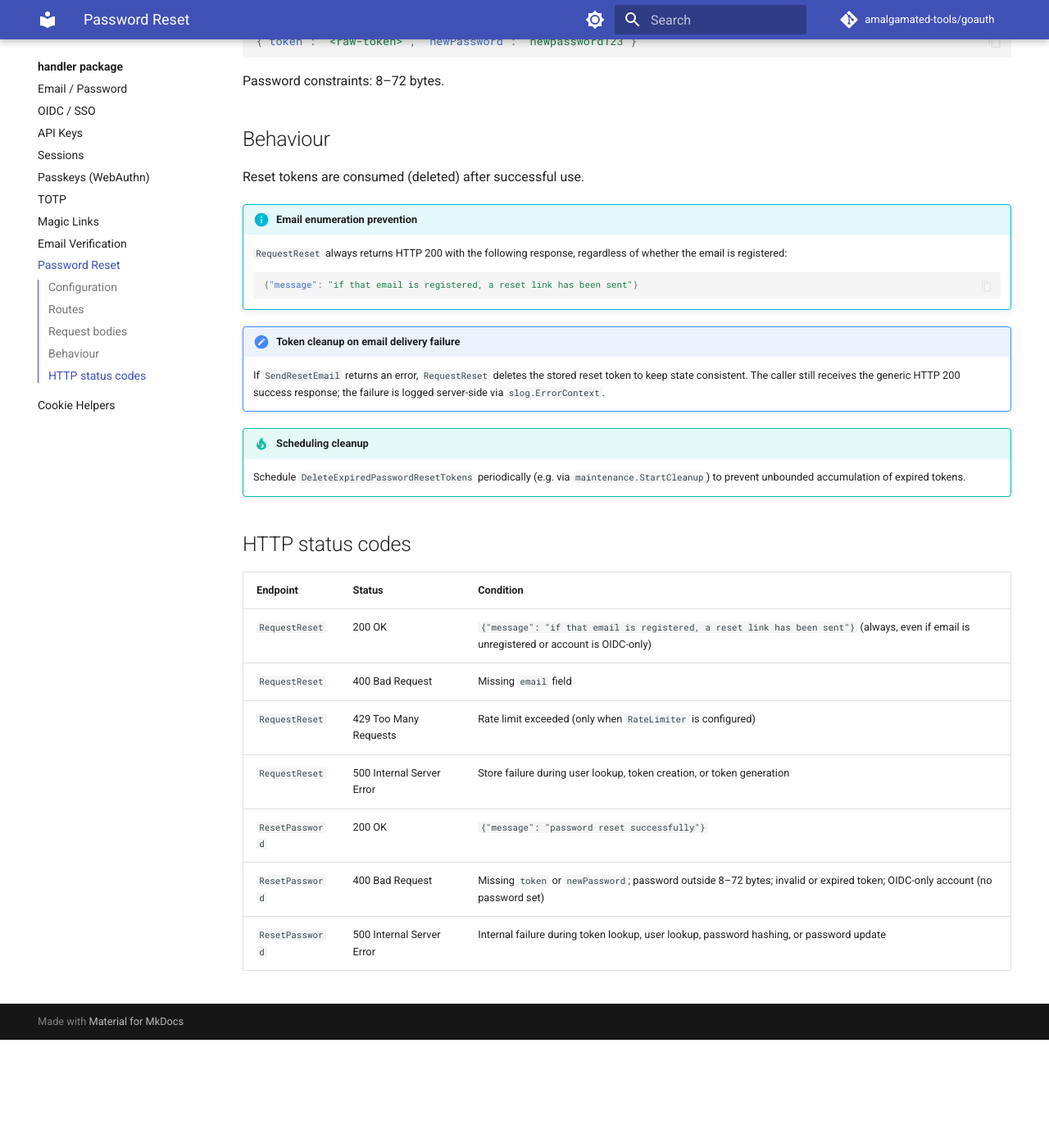
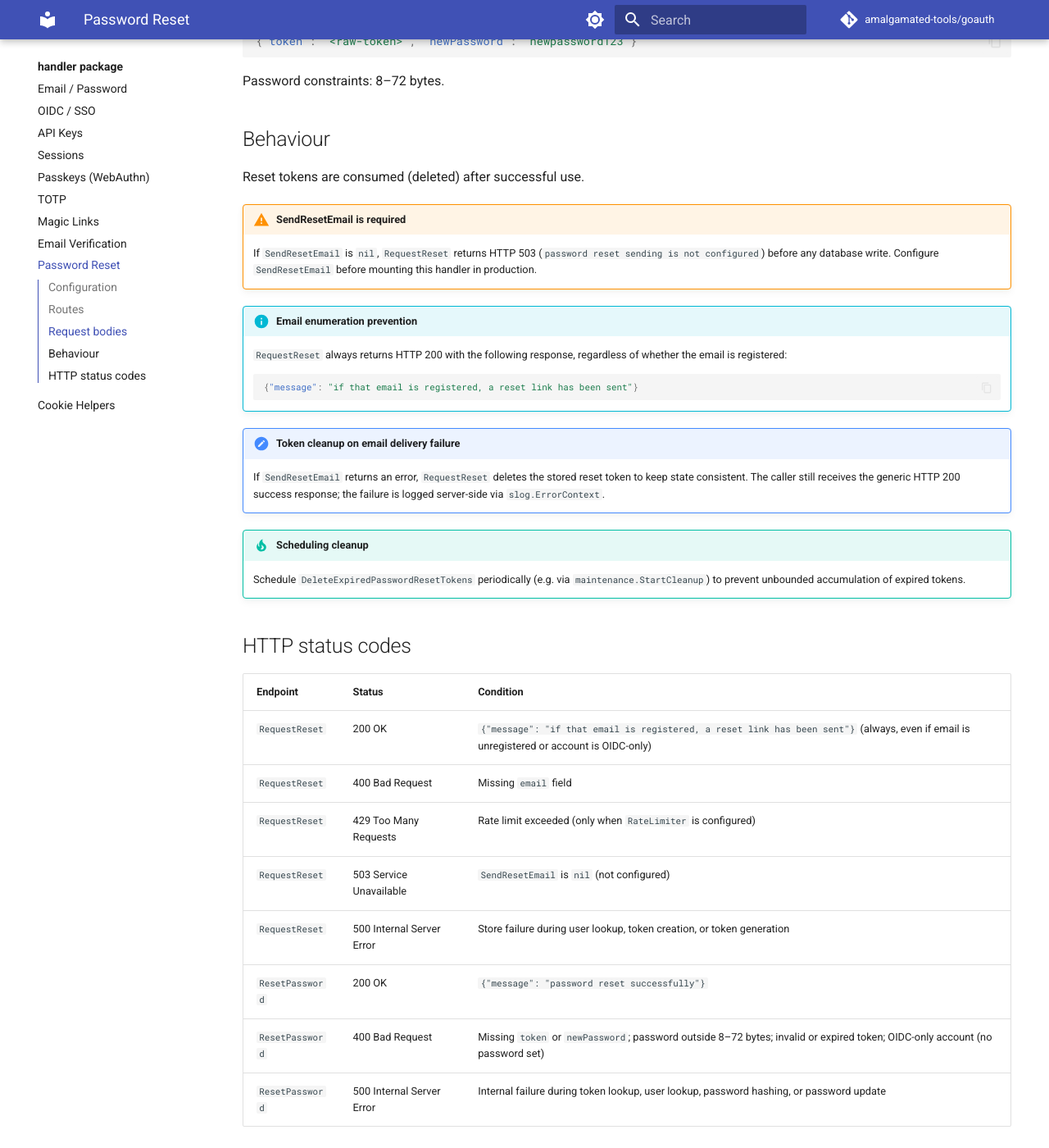
Before and after one commit to amalgamated-tools/goauth, an MkDocs documentation site: the page built from docs/handler/password-reset.md, in a window 1280 px wide and 1400 px high, scrolled down 874 px. Shown: the whole window at 82% size. Built offline with MkDocs 1.6.1 and Material for MkDocs 9.7.7, drawn with Linux system fonts in a browser that asks for light colours; comment, search, counter and statistics services are not loaded; before the commit the page ends 2142 px from its top, so only the background shows below that.

Commit message:
docs: document HTTP 503 when SendResetEmail is nil in PasswordResetHandler (#158)
RequestReset returns HTTP 503 before any database write when SendResetEmail
is nil, consistent with the nil-sender behaviour in MagicLinkHandler and
EmailVerificationHandler. Add a warning admonition and a 503 row to the
HTTP status codes table, matching the pattern already established in
magic-links.md and email-verification.md.

Co-authored-by: github-actions[bot] <41898282+github-actions[bot]@users.noreply.github.com>
Co-authored-by: Copilot <223556219+Copilot@users.noreply.github.com>

```diff
--- a/docs/handler/password-reset.md
+++ b/docs/handler/password-reset.md
@@ -39,6 +39,9 @@ Password constraints: 8–72 bytes.
 
 Reset tokens are consumed (deleted) after successful use.
 
+!!! warning "SendResetEmail is required"
+    If `SendResetEmail` is `nil`, `RequestReset` returns HTTP 503 (`password reset sending is not configured`) before any database write. Configure `SendResetEmail` before mounting this handler in production.
+
 !!! info "Email enumeration prevention"
     `RequestReset` always returns HTTP 200 with the following response, regardless of whether the email is registered:
 
@@ -59,6 +62,7 @@ Reset tokens are consumed (deleted) after successful use.
 | `RequestReset` | 200 OK | `{"message": "if that email is registered, a reset link has been sent"}` (always, even if email is unregistered or account is OIDC-only) |
 | `RequestReset` | 400 Bad Request | Missing `email` field |
 | `RequestReset` | 429 Too Many Requests | Rate limit exceeded (only when `RateLimiter` is configured) |
+| `RequestReset` | 503 Service Unavailable | `SendResetEmail` is `nil` (not configured) |
 | `RequestReset` | 500 Internal Server Error | Store failure during user lookup, token creation, or token generation |
 | `ResetPassword` | 200 OK | `{"message": "password reset successfully"}` |
 | `ResetPassword` | 400 Bad Request | Missing `token` or `newPassword`; password outside 8–72 bytes; invalid or expired token; OIDC-only account (no password set) |
```
